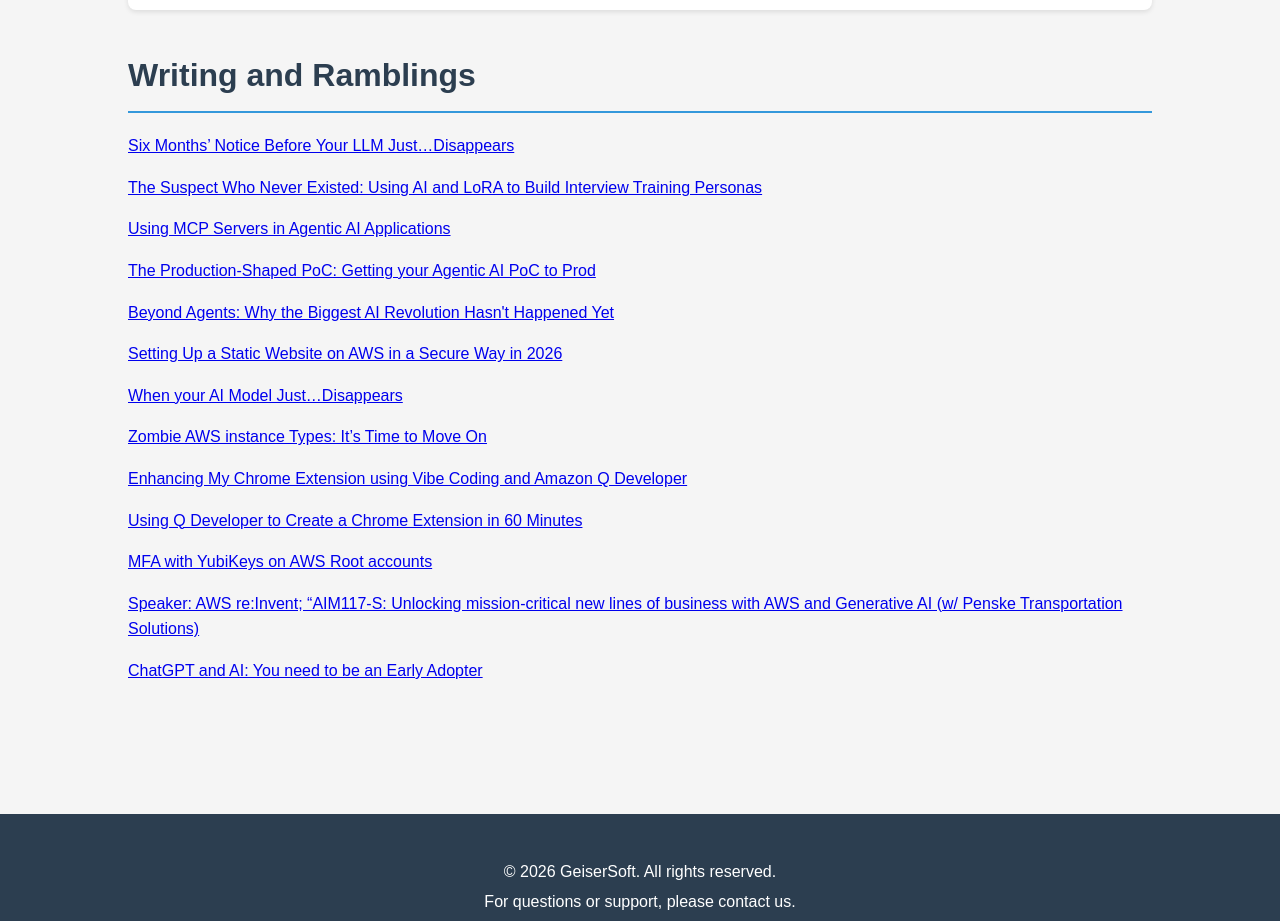
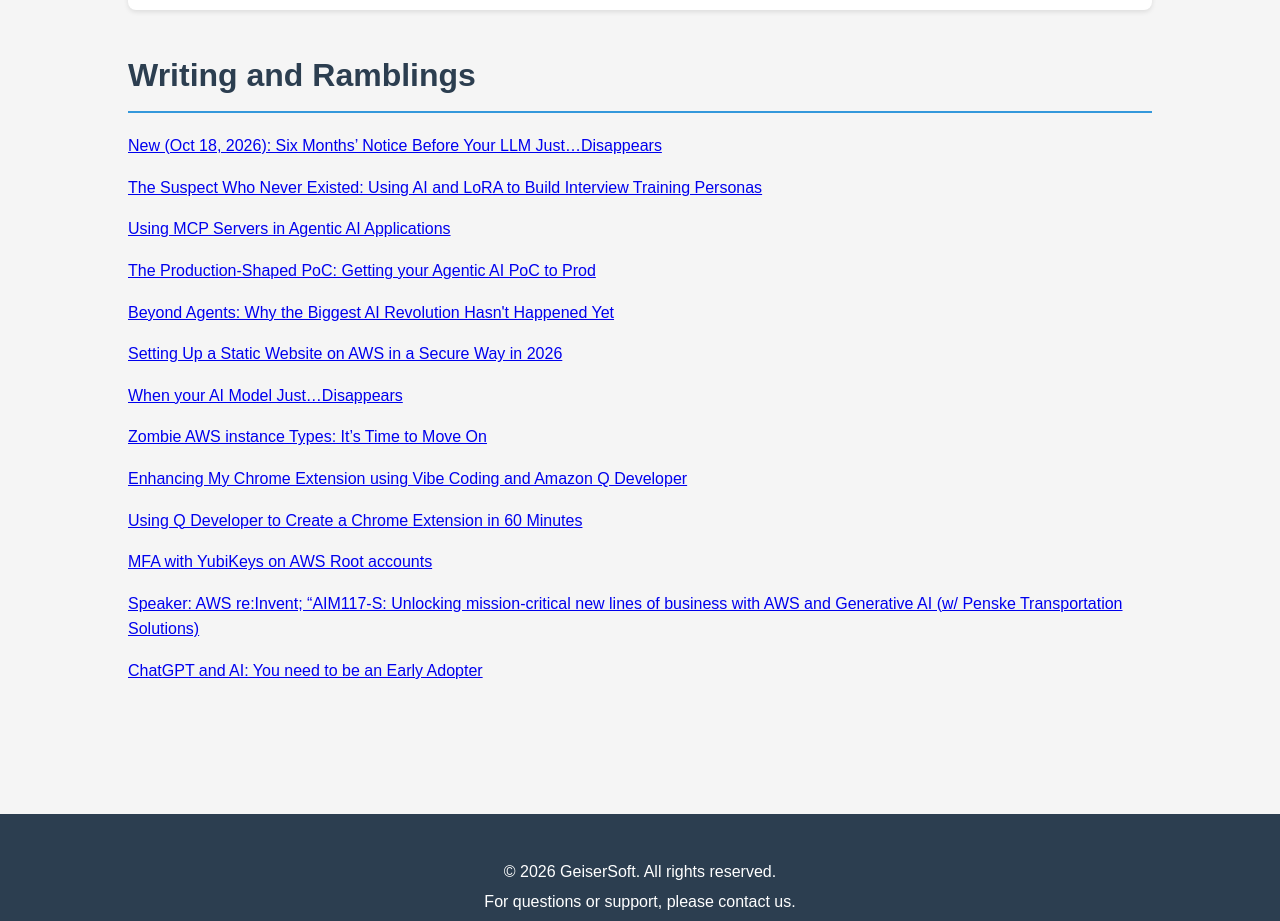
Before and after one commit to michaelgeiser/Geisersoft-com_repo, a plain HTML site: page index.html in a window 1280 px wide. Shown: the part 2580-3501 px from the top of the page. Drawn offline with Linux system fonts and the light colour scheme.

Commit message:
homepage updates

```diff
--- a/index.html
+++ b/index.html
@@ -108,7 +108,7 @@
             <section>
                 <h2>Writing and Ramblings</h2>
 
-                <p><a href="https://medium.com/@mgeiser_33377/six-months-notice-before-your-llm-just-disappears-ab49aec188ae" target="_blank">Six Months’ Notice Before Your LLM Just…Disappears</a></p>
+                <p><a href="https://medium.com/@mgeiser_33377/six-months-notice-before-your-llm-just-disappears-ab49aec188ae" target="_blank">New (Oct 18, 2026): Six Months’ Notice Before Your LLM Just…Disappears</a></p>
 
                 <p><a href="https://medium.com/@mgeiser_33377/the-suspect-who-never-existed-using-lora-to-build-interview-training-personas-45a15a04b30d" target="_blank">The Suspect Who Never Existed: Using AI and LoRA to Build Interview Training Personas</a></p>
 
```
